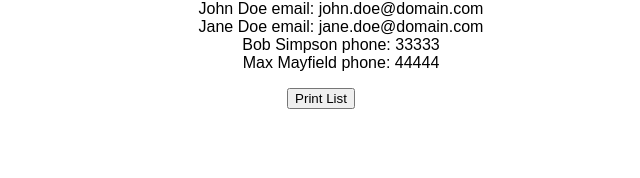
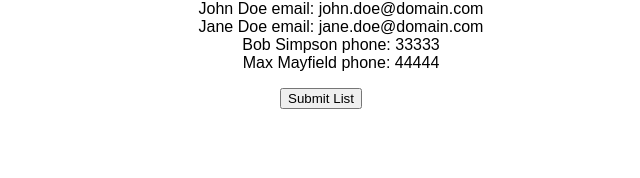
Before and after one commit to candentira/employee-list, a React (Create React App) app: page / in a window 1280 px wide. Shown: the part 117-295 px from the top of the page, without its empty margins (319-959 px from the left). Built offline with nearby package versions, Linux system fonts and the light colour scheme.

Commit message:
Fix Submit(Print) button to log filteredList

```diff
--- a/src/components/employeeList/EmployeeListContainer.js
+++ b/src/components/employeeList/EmployeeListContainer.js
@@ -52,7 +52,7 @@ export default function EmployeeListContainer() {
     <>
       <Search onChange={onSearchChange} />
       <EmployeeList employees={filteredEmployees} />
-      <PrintButton data={employees} onClick={consolePrint} />
+      <PrintButton data={filteredEmployees} onClick={consolePrint} />
     </>
   ) : (
     <Loading />
--- a/src/messages/lang.js
+++ b/src/messages/lang.js
@@ -2,6 +2,6 @@ export const EMAIL = 'email';
 export const PHONE = 'phone';
 export const EMPLOYEE_RENDERER_NO_DEPARTMENT = 'Employee data error: Unsupported department';
 export const NO_DATA_MESSAGE = 'Data is loading... Please wait';
-export const PRINT_LIST = 'Print List';
+export const PRINT_LIST = 'Submit List';
 export const SEARCH_INPUT_PLACEHOLDER = 'Search employees';
 export const EMPTY_EMPLOYEE_LIST = 'No employees found';
```
